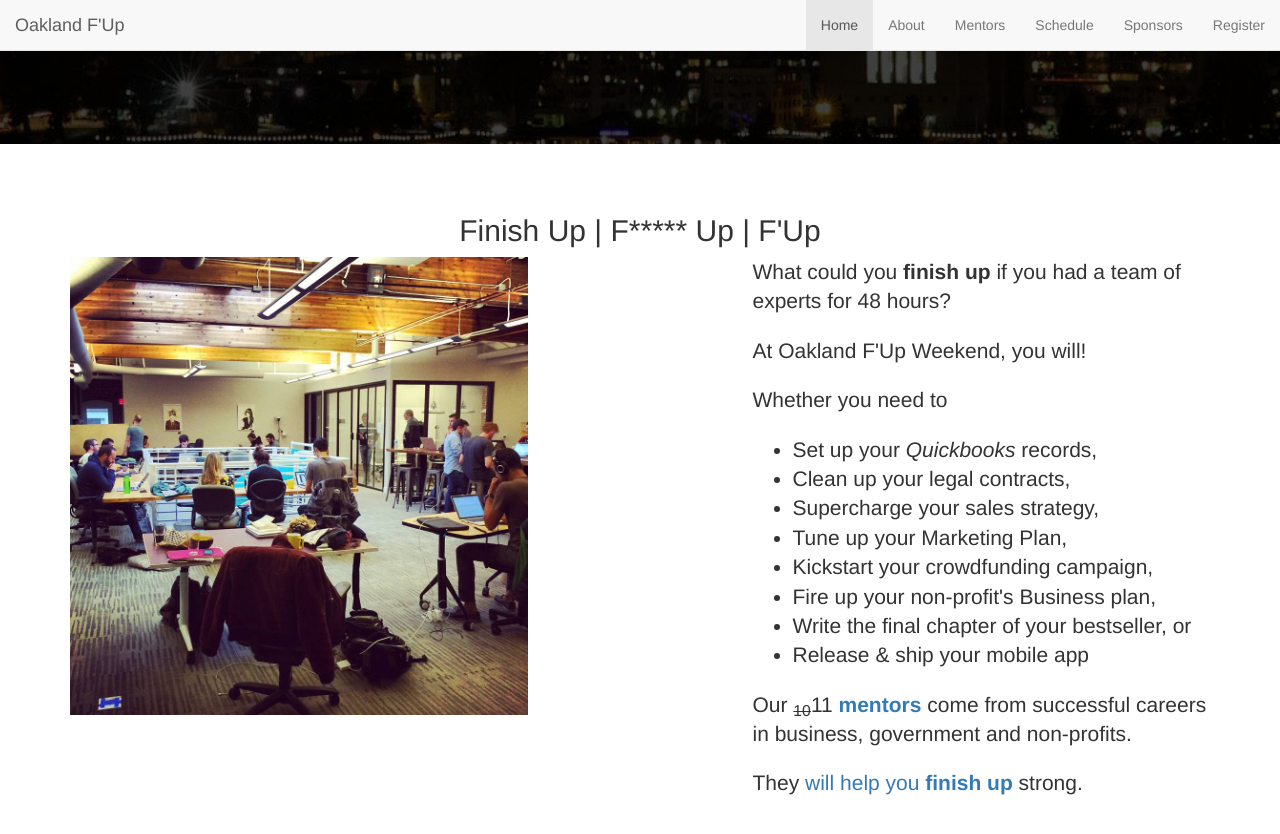
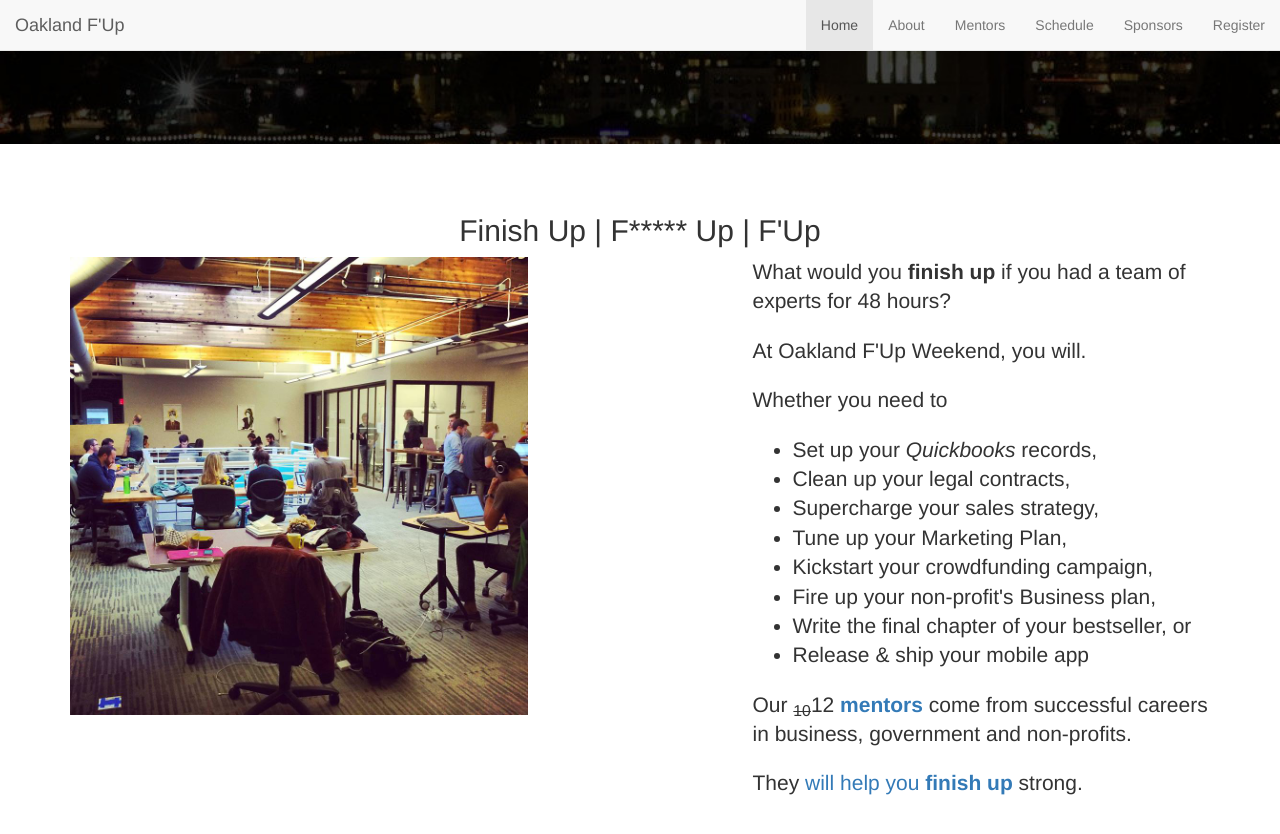
Before and after one commit to oaklandfinishup/oaklandfinishup.com, a Jekyll site: the page built from index.html, in a window 1280 px wide and 900 px high, scrolled down 756 px. Shown: the top 834 px of the window. Built offline with Jekyll 4.4.1, drawn with Linux system fonts in a browser that asks for light colours.

Commit message:
Another oops.

```diff
--- a/_includes/about.html
+++ b/_includes/about.html
@@ -3,8 +3,8 @@
         <div class="row">
             <h2 class="section-heading text-center">Finish Up | F***** Up | F'Up</h2>
             <div class="about col-lg-5 col-lg-offset-1 col-sm-push-6 col-sm-6">
-                <p class="lead">What could you <strong>finish up</strong> if you had a team of experts for 48 hours?</p>
-				<p class="lead">At Oakland F'Up Weekend, you will!</p>
+                <p class="lead">What would you <strong>finish up</strong> if you had a team of experts for 48 hours?</p>
+				<p class="lead">At Oakland F'Up Weekend, you will.</p>
 				<p class="lead">Whether you need to</p>
 				<ul class="lead">
 					<li>Set up your <em>Quickbooks</em> records,</li>
@@ -17,13 +17,11 @@
 					<li>Release &amp; ship your mobile app</li>
 				</ul>
 
-        		<p class="lead">Our <sub><del>10</del></sub>11 <a class="smoothie" href="#mentors"><strong>mentors</strong></a> come from successful careers in business, government and non-profits.</p>
+        		<p class="lead">Our <sub><del>10</del></sub>12 <a class="smoothie" href="#mentors"><strong>mentors</strong></a> come from successful careers in business, government and non-profits.</p>
 				<p class="lead">They <a class="smoothie" href="#schedule">will help you <strong>finish up</strong></a> strong.</p>
             </div>
             <div class="col-lg-5 col-sm-pull-6  col-sm-6">
 				<!--
-            	<a class="twitter-timeline"  href="https://twitter.com/hashtag/OaklandFinishUp" data-widget-id="580618085859721216">#OaklandFinishUp Tweets</a>
-            	<script>!function(d,s,id){var js,fjs=d.getElementsByTagName(s)[0],p=/^http:/.test(d.location)?'http':'https';if(!d.getElementById(id)){js=d.createElement(s);js.id=id;js.src=p+"://platform.twitter.com/widgets.js";fjs.parentNode.insertBefore(js,fjs);}}(document,"script","twitter-wjs");</script>
 
 				-->
                 <img class="img-responsive" src="img/PortWorkers.jpg" alt="Finish your work around 50 other teams finishing theirs">
```
